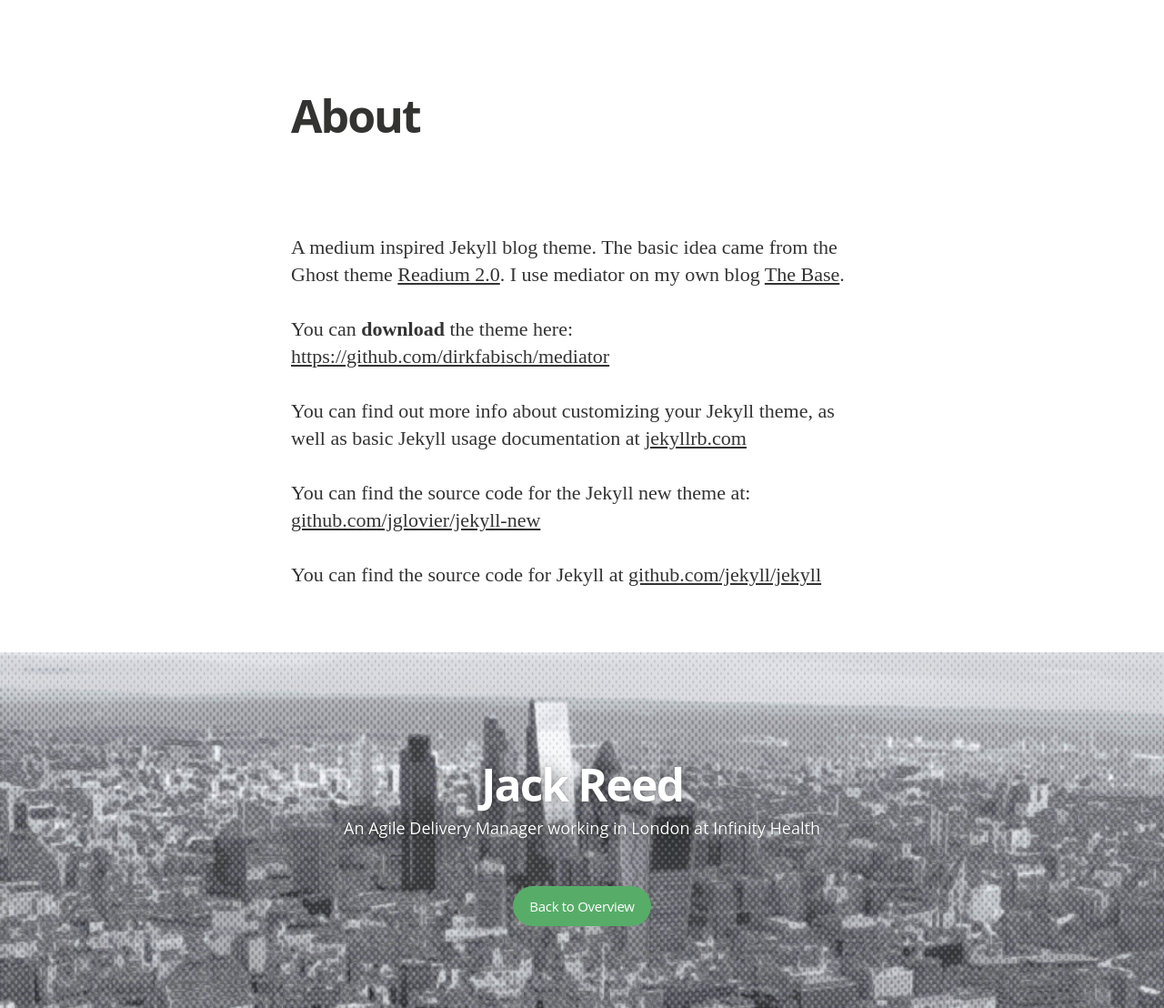
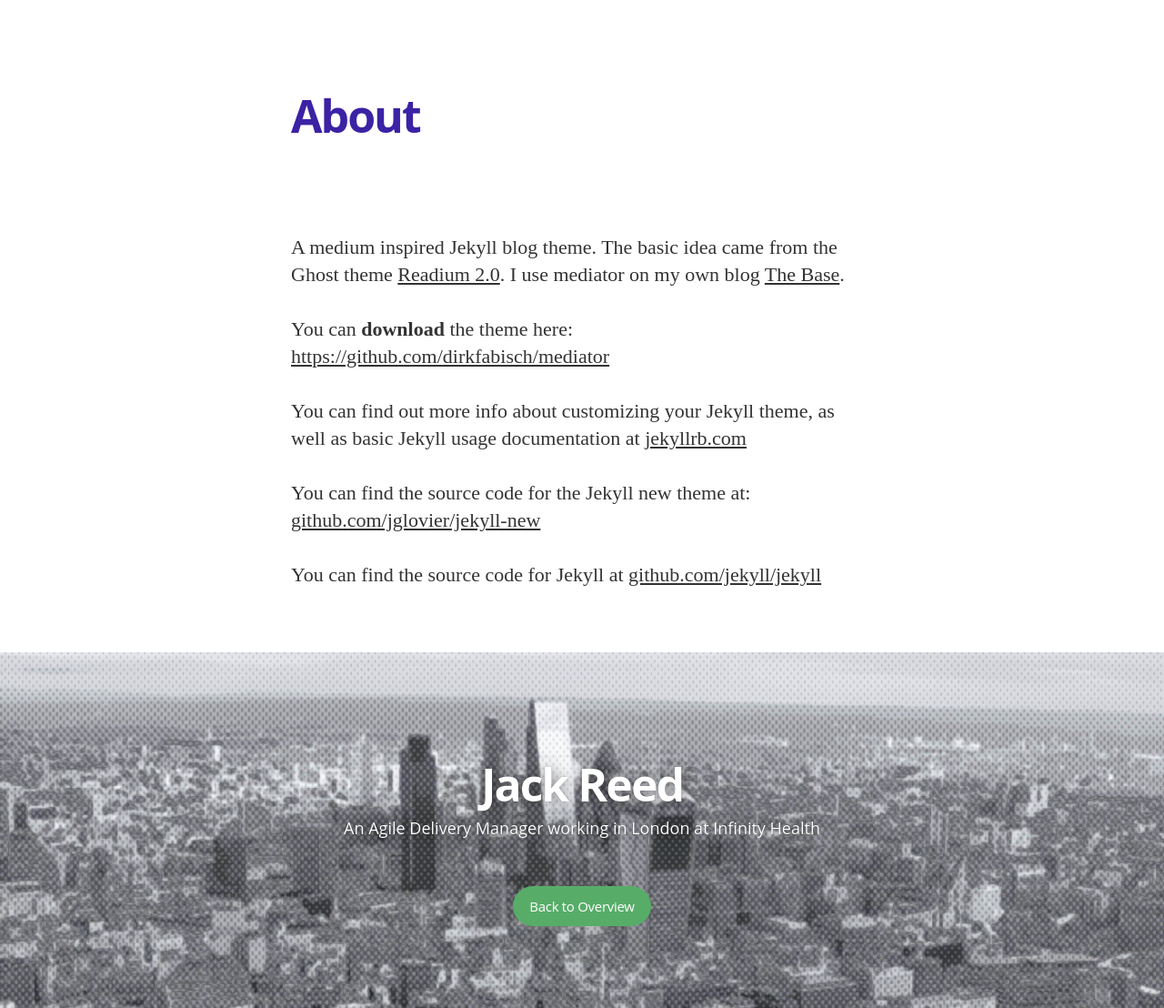
Before and after one commit to IamJackReed/JackReed, a Jekyll site: the page built from about.md, in a window 1280 px wide. Shown: the whole page at 91% size. Built offline with Jekyll 4.4.1, drawn with Linux system fonts in a browser that asks for light colours; nearby versions of some CDN libraries; some web fonts are replaced.

Commit message:
Update main.sass

```diff
--- a/css/main.sass
+++ b/css/main.sass
@@ -332,7 +332,7 @@ body
       letter-spacing: -0.04em
       font-size: 50px
       line-height: 1.1
-      color: #333332
+      color: #3C22A5
       margin-bottom: 16px
     .author-image
       display: inline-block
```
